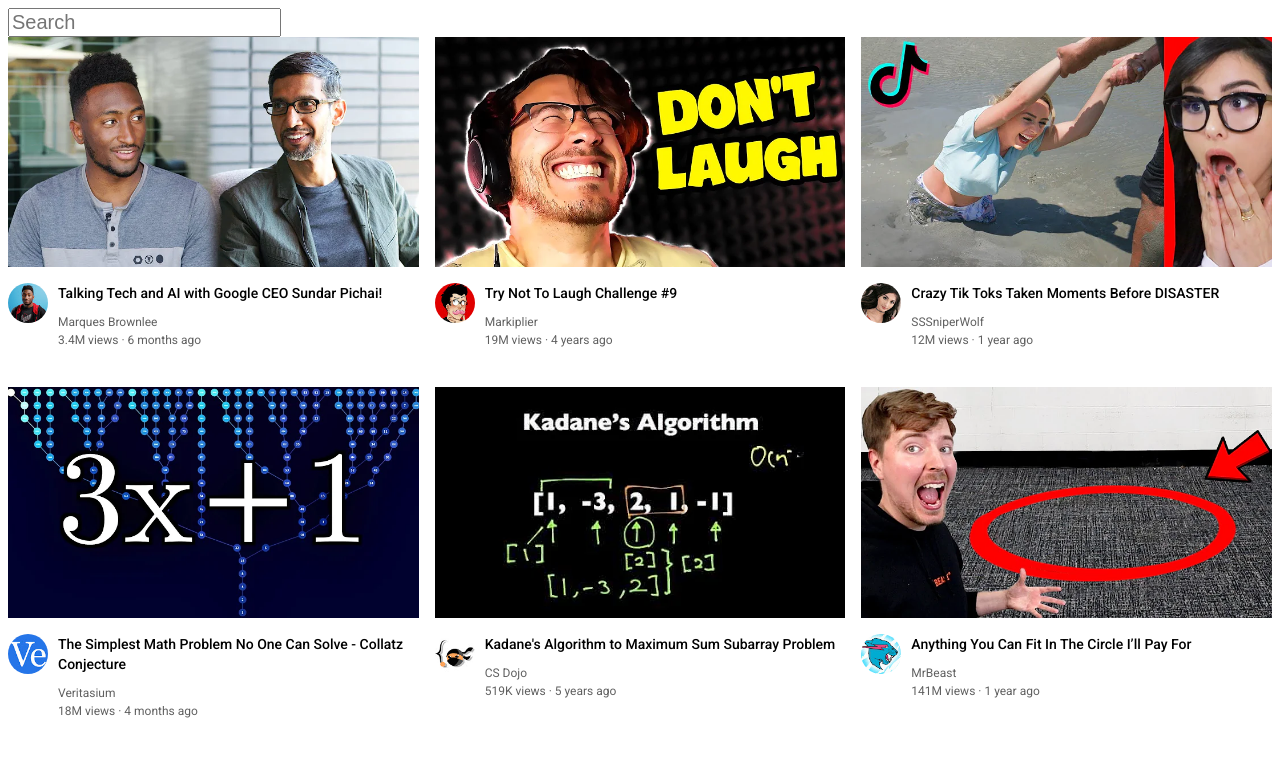
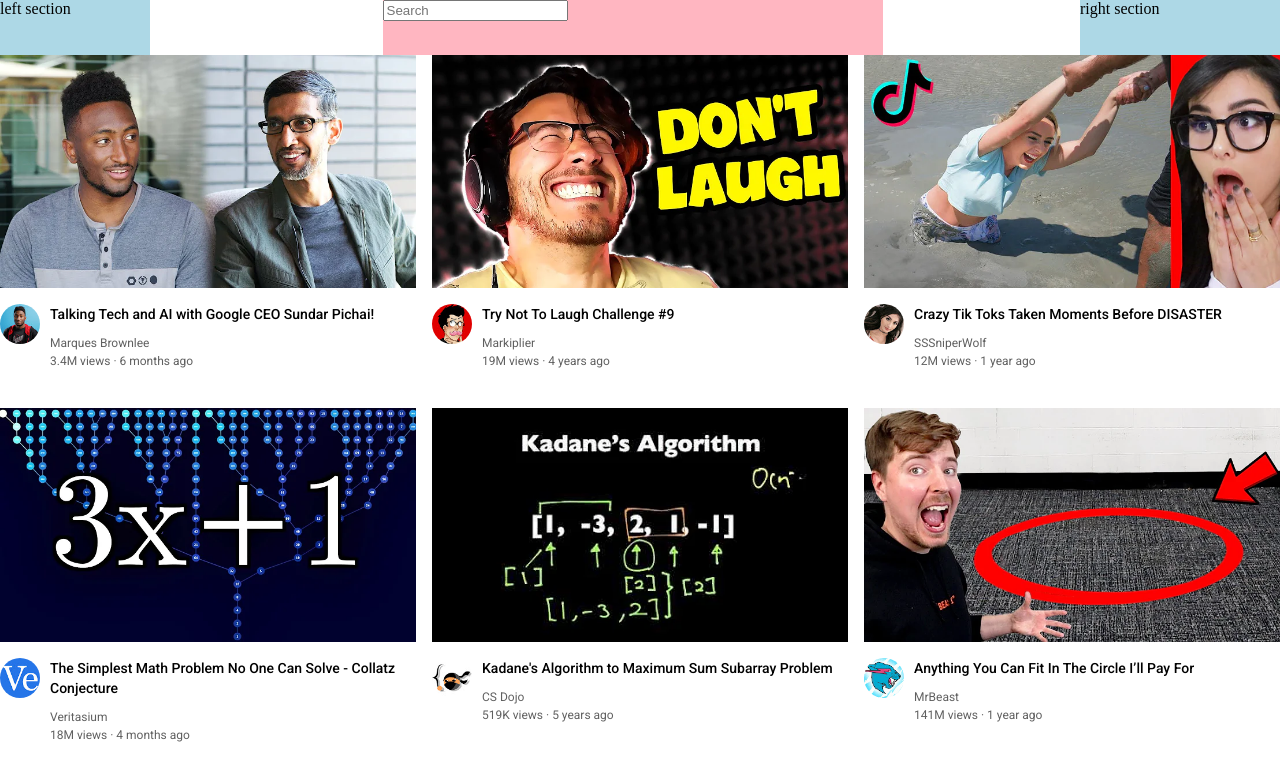
Before and after one commit to alanFont/Youtube-Clone, a plain HTML site: page index.html in a window 1280 px wide. Drawn offline with Linux system fonts and the light colour scheme.

Commit message:
Update 2

```diff
--- a/index.html
+++ b/index.html
@@ -7,65 +7,22 @@
     <link rel="preconnect" href="https://fonts.gstatic.com" crossorigin>
     <link href="https://fonts.googleapis.com/css2?family=Roboto:wght@400;500;700&display=swap" rel="stylesheet">
 
-    <style>
-      p {
-        font-family: Roboto, Arial;
-        margin-top: 0;
-        margin-bottom: 0;
-      }
-
-
-      .thumbnail {
-        width: 100%;
-      }
-
-      .search-bar {
-        font-size: 20px;
-        display: block;
-      }
-
-      .video-title {
-        margin-top: 0;
-        font-size: 14px;
-        font-weight: 500;
-        line-height: 20px;
-        margin-bottom: 12px;
-      }
-
-      .video-info-grid {
-        display: grid;
-        grid-template-columns: 50px 1fr;
-      }
-
-      .profile-picture {
-        width: 40px;
-        border-radius: 50px;
-      }
-
-      .thumbnail-row {
-        margin-bottom: 12px;
-      }
-
-      .video-author,
-      .video-stats {
-        font-size: 12px;
-        color: rgb(96, 96, 96);
-      }
-
-      .video-author {
-        margin-bottom: 4px;
-      }
-
-      .video-grid {
-        display: grid;
-        grid-template-columns: 1fr 1fr 1fr;
-        column-gap: 16px;
-        row-gap: 40px;
-      }
-    </style>
+    <link rel="stylesheet" href="styles/general.css">
+    <link rel="stylesheet" href="styles/header.css">
+    <link rel="stylesheet" href="styles/video.css">
   </head>
   <body>
-    <input class="search-bar" type="text" placeholder="Search">
+    <div class="header">
+      <div class="left-section">
+        left section
+      </div>
+      <div class="middle-section">
+        <input class="search-bar" type="text" placeholder="Search">
+      </div>
+      <div class="right-section">
+        right section
+      </div>
+    </div>
 
       <div class="video-grid">
         <div class="video-preview">
--- /dev/null
+++ b/styles/general.css
@@ -0,0 +1,9 @@
+p {
+  font-family: Roboto, Arial;
+  margin-top: 0;
+  margin-bottom: 0;
+}
+
+body {
+  margin: 0;
+}
--- /dev/null
+++ b/styles/header.css
@@ -0,0 +1,24 @@
+.header {
+  height: 55px;
+  display: flex;
+  flex-direction: row;
+  justify-content: space-between;
+}
+
+.left-section {
+  background-color: lightblue;
+  width: 150px;
+}
+
+.middle-section {
+  background-color: lightpink;
+  flex: 1;
+  margin-left: 70px;
+  margin-right: 35px;
+  max-width: 500px;
+}
+
+.right-section {
+  background-color: lightblue;
+  width: 200px;
+}
--- /dev/null
+++ b/styles/video.css
@@ -0,0 +1,42 @@
+.thumbnail {
+  width: 100%;
+}
+
+.video-title {
+  margin-top: 0;
+  font-size: 14px;
+  font-weight: 500;
+  line-height: 20px;
+  margin-bottom: 12px;
+}
+
+.video-info-grid {
+  display: grid;
+  grid-template-columns: 50px 1fr;
+}
+
+.profile-picture {
+  width: 40px;
+  border-radius: 50px;
+}
+
+.thumbnail-row {
+  margin-bottom: 12px;
+}
+
+.video-author,
+.video-stats {
+  font-size: 12px;
+  color: rgb(96, 96, 96);
+}
+
+.video-author {
+  margin-bottom: 4px;
+}
+
+.video-grid {
+  display: grid;
+  grid-template-columns: 1fr 1fr 1fr;
+  column-gap: 16px;
+  row-gap: 40px;
+}
```
